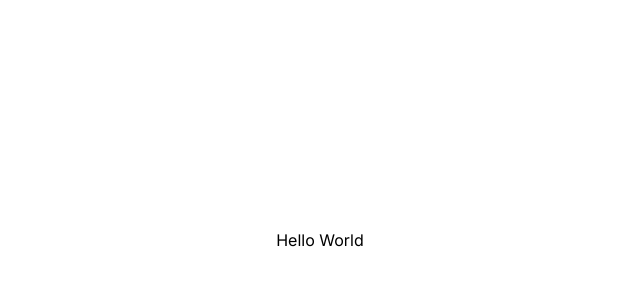
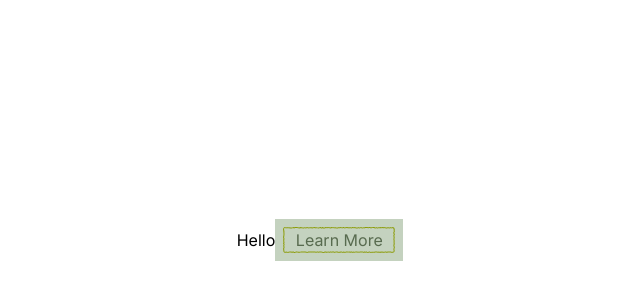
Before and after one commit to acm-ucr/enviro-website, a Next.js app: page / in a window 1280 px wide. Shown: the part 160-460 px from the top of the page, without its empty margins (320-960 px from the left). Built offline with nearby package versions, Linux system fonts and the light colour scheme; a web font is replaced by a local one.

Commit message:
added ReactNode to Button

```diff
--- a/package.json
+++ b/package.json
@@ -15,7 +15,7 @@
     "@tanstack/react-query": "5.69.0",
     "lucide-react": "0.484.0",
     "next": "^15.5.9",
-    "react": "19.0.0",
+    "react": "^19.0.0",
     "react-dom": "19.0.0"
   },
   "devDependencies": {
--- a/src/app/page.tsx
+++ b/src/app/page.tsx
@@ -1,7 +1,11 @@
+import Button from "@/components/Button"
+
 const Home = () => {
   return (
     <div className="flex h-screen w-screen items-center justify-center">
-      Hello World
+
+      <div>Hello</div>
+      <Button>Learn More</Button>
     </div>
   );
 };
--- a/src/components/Button.tsx
+++ b/src/components/Button.tsx
@@ -1,12 +1,18 @@
 import Image from "next/image";
 import Border from "@/public/SquigglyBorder.svg";
-const Button = () => {
+import { ReactNode } from "react";
+
+interface TitleProp {
+  children: ReactNode;
+}
+
+const Button = ({ children }: TitleProp) => {
   return (
     <div className="bg-enviro-green-100 w-1/10 px-2 py-2">
       <div className="relative">
         <Image src={Border} alt="" className="h-auto w-full rounded-xs" />
         <div className="absolute inset-0 flex items-center justify-center">
-          <p className="text-enviro-green-300">Button</p>
+          <p className="text-enviro-green-300">{children}</p>
         </div>
       </div>
     </div>
```
Also changed, not shown: public/SquigglyBorder.svg, 1 other file (tests, documents, lock files or other folders).
